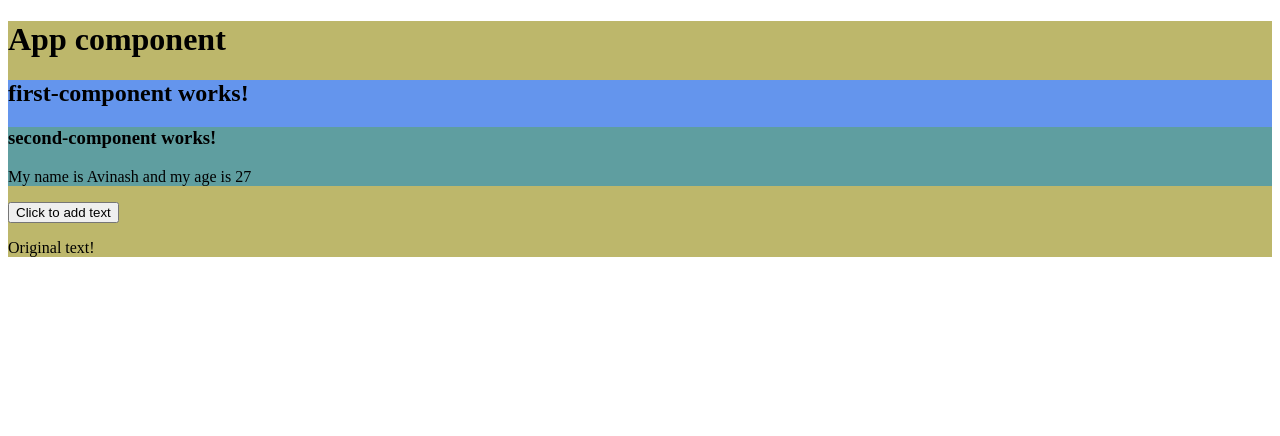
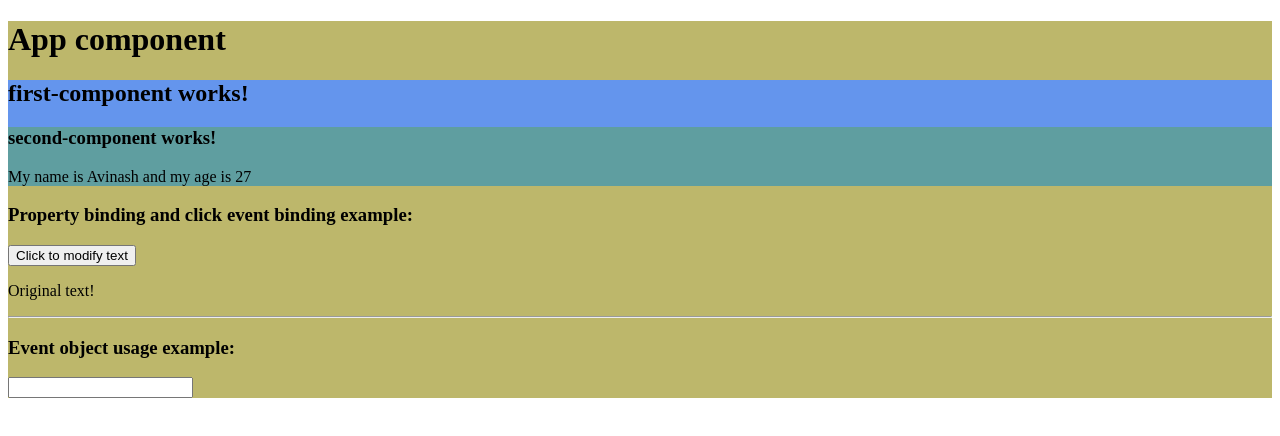
Before and after one commit to avinashredyy/Angular-Basics, an Angular app: page / in a window 1280 px wide. Shown: the top 436 px of the page. Built offline with nearby package versions, Linux system fonts and the light colour scheme.

Commit message:
Added input event and used $event object

```diff
--- a/src/app/add-text-button/add-text-button.component.html
+++ b/src/app/add-text-button/add-text-button.component.html
@@ -1,2 +1,7 @@
-<button [disabled]="!addText" (click)="onButtonClick()">Click to add text</button>
+<h3>Property binding and click event binding example:</h3>
+<button [disabled]="!addText" (click)="onButtonClick()">Click to modify text</button>
 <p>{{ exampleText }}</p>
+<hr>
+<h3>Event object usage example:</h3>
+<input type="text" (input)="onInput($event)">
+<p>{{ inputText }}</p>
--- a/src/app/add-text-button/add-text-button.component.ts
+++ b/src/app/add-text-button/add-text-button.component.ts
@@ -9,6 +9,7 @@ export class AddTextButtonComponent implements OnInit {
 
   addText = false;
   exampleText = 'Original text!';
+  inputText = '';
 
   constructor() {
     setTimeout(() => {
@@ -20,7 +21,11 @@ export class AddTextButtonComponent implements OnInit {
   }
 
   onButtonClick = () => {
-    this.exampleText = 'Modified text after clickong on thebutton!';
+    this.exampleText = 'Modified text after clicking on the button!';
+  }
+
+  onInput = (event: any) => {
+    this.inputText = event.target.value;
   }
 
 }
--- a/src/app/app.module.ts
+++ b/src/app/app.module.ts
@@ -11,7 +11,7 @@ import { AddTextButtonComponent } from './add-text-button/add-text-button.compon
     AppComponent,
     FirstComponentComponent,
     SecondComponentComponent,
-    AddTextButtonComponent
+    AddTextButtonComponent,
   ],
   imports: [
     BrowserModule
```
